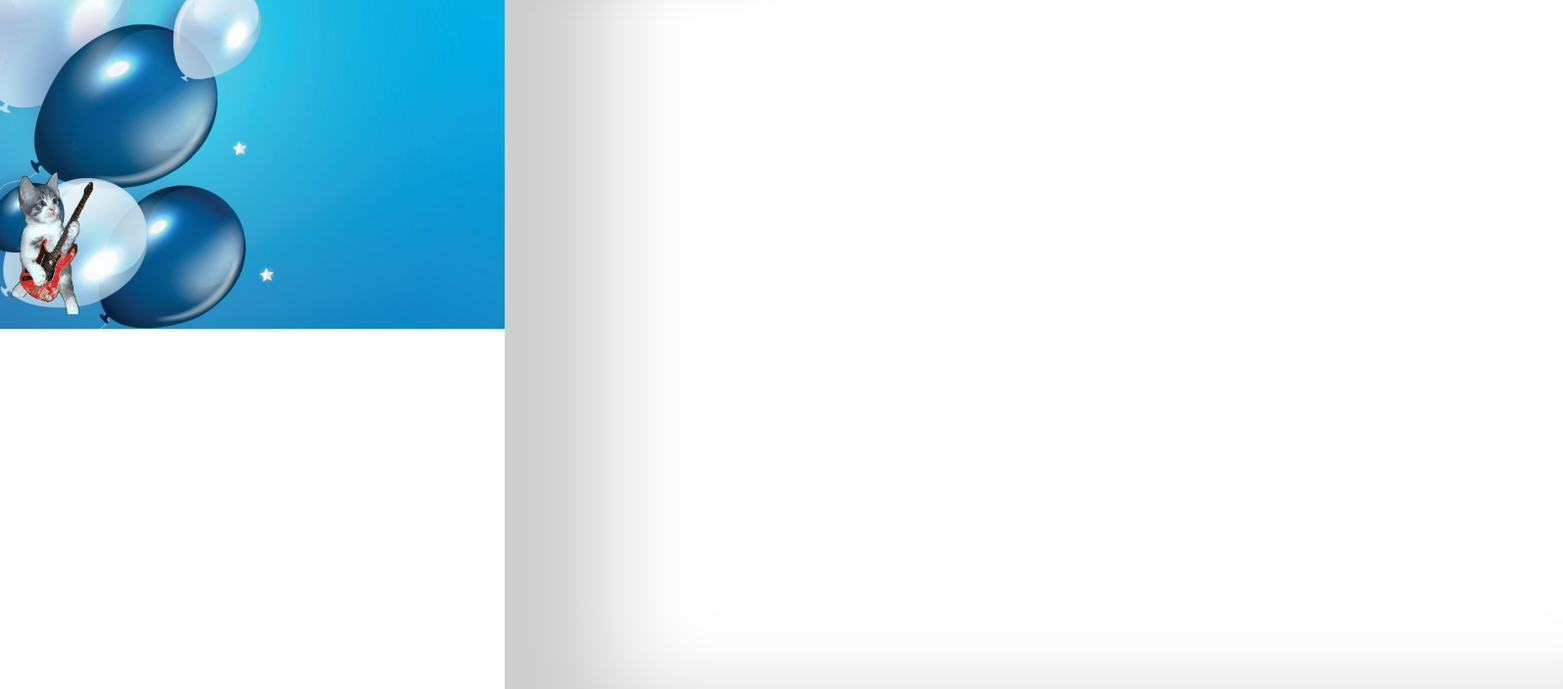
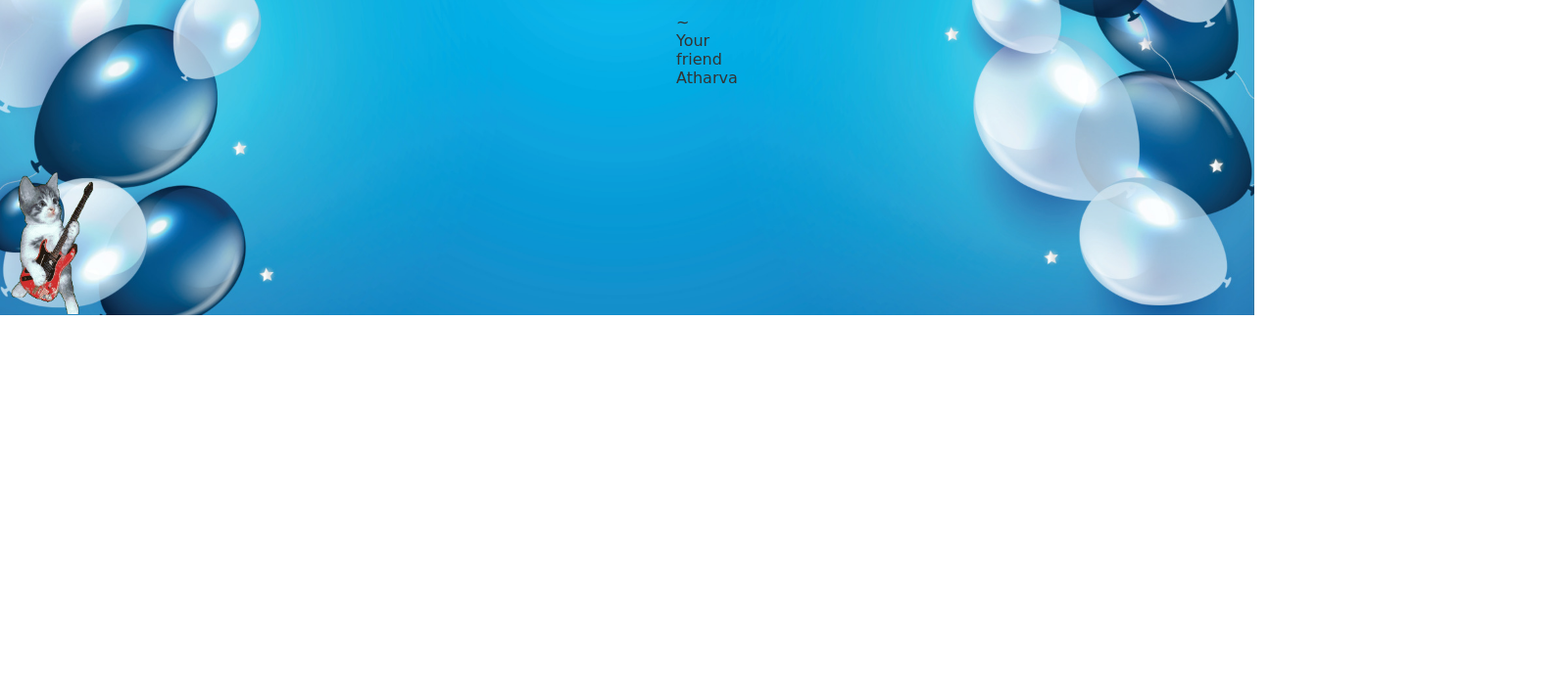
Before and after one commit to Atharvaaherkar7/Birthday-Special, a plain HTML site: page Final.html in a window 1280 px wide. Shown: the part 478-1182 px from the top of the page at 98% size, 1595 px wide, since content can reach past the window. After the commit the page ends 800 px from the top, so only its background shows below. Drawn offline with Linux system fonts and the light colour scheme.

Commit message:
Update style.css

```diff
--- a/style.css
+++ b/style.css
@@ -247,8 +247,8 @@ img {
 .cardInside {
     position: absolute;
     background-color: #fff;
-    width: 1080px;
-    height: 1080px;
+    width: 250px;
+    height: 250px;
     z-index: -1;
     left: 0;
     top: 0;
```
